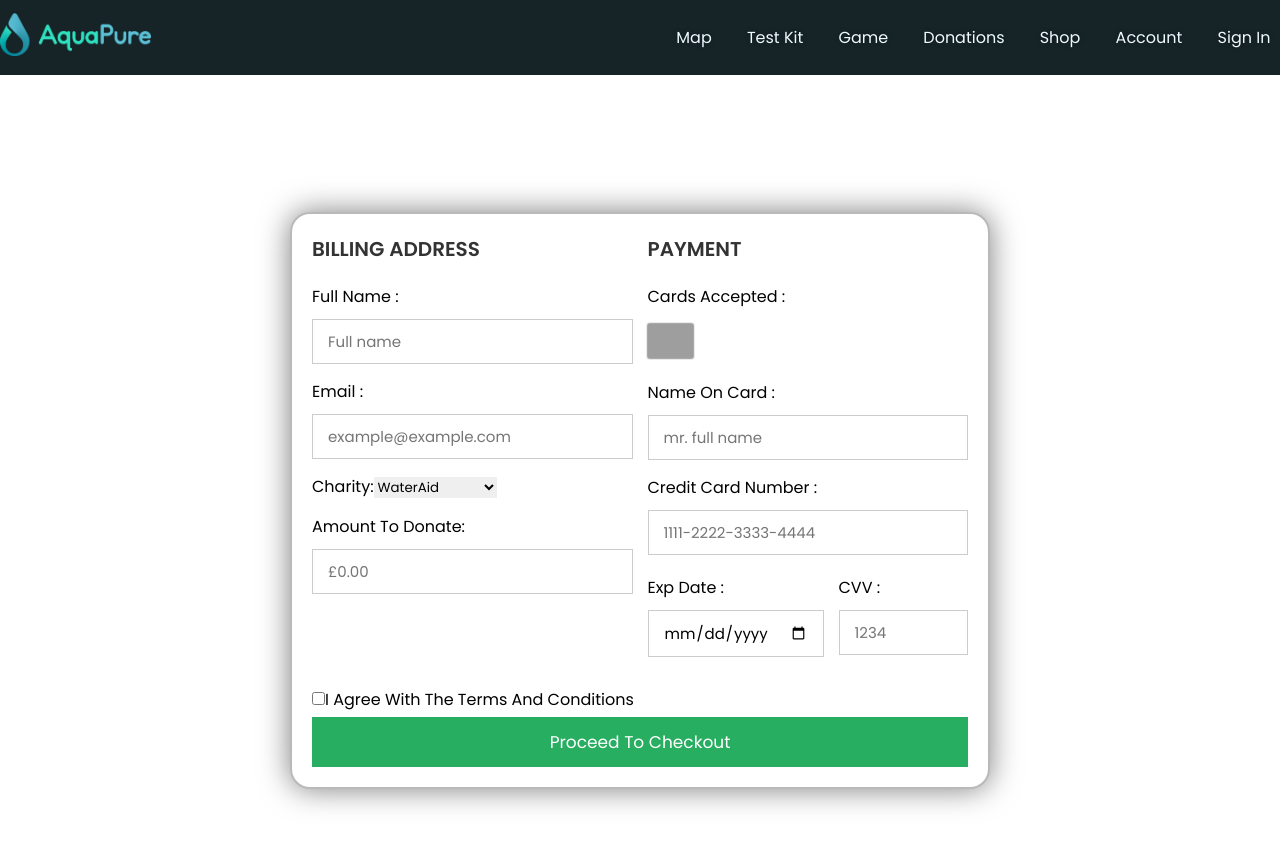
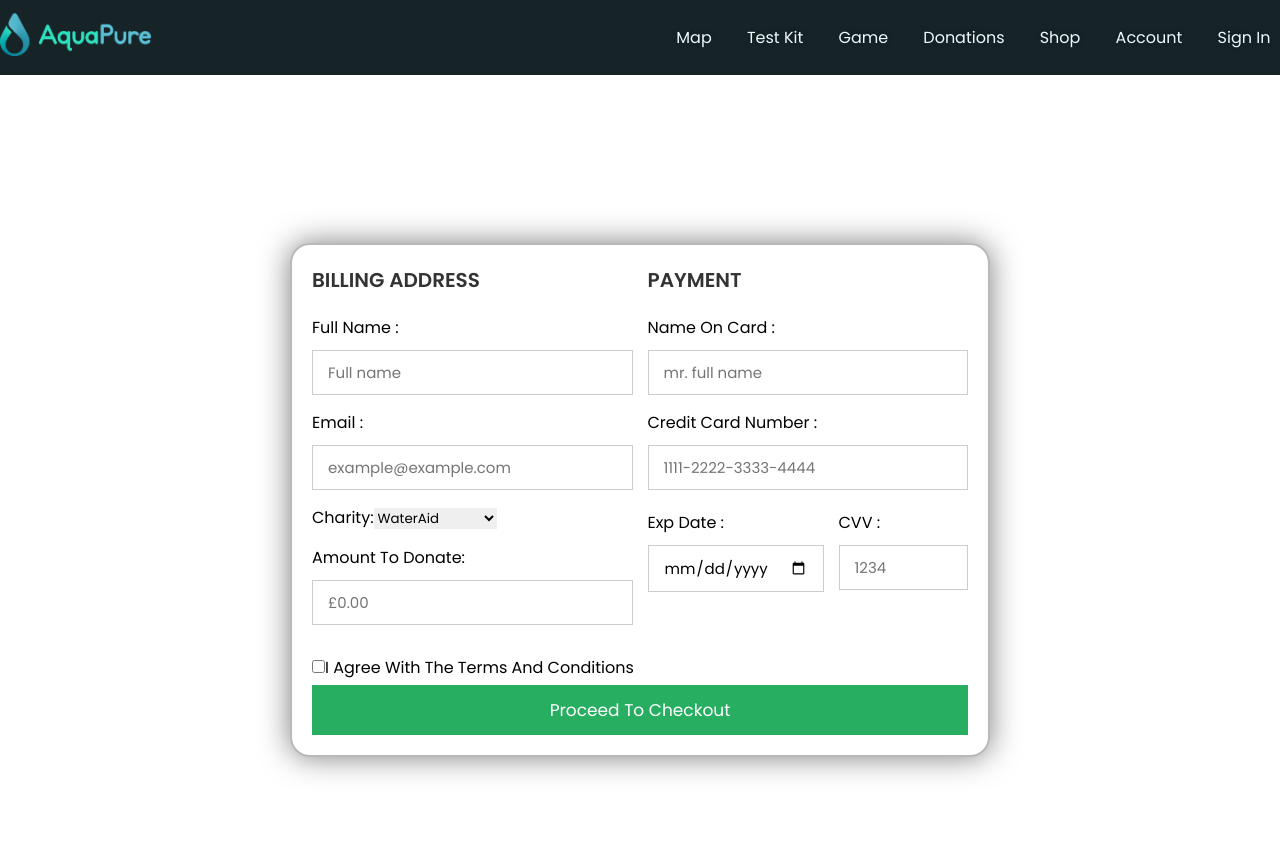
Before and after one commit to datMaul/AquaPure, a React (Create React App) app: page /donations/DonationForm in a window 1280 px wide. Shown: the top 846 px of the page. Built offline with nearby package versions, Linux system fonts and the light colour scheme; grey boxes are pictures that could not be loaded; what react-chatbot-kit would draw is missing.

Commit message:
Update DonationForm.js
Co-Authored-By: Kofi-Yellow-Group-8 <92590677+Kofi-Yellow-Group-8@users.noreply.github.com>

```diff
--- a/src/pages/donations/DonationForm.js
+++ b/src/pages/donations/DonationForm.js
@@ -59,10 +59,10 @@ export default function DonationForm() {
           </div>
           <div className="col">
             <h3 className="title">payment</h3>
-            <div className="inputBox">
+            {/* <div className="inputBox">
               <span>cards accepted :</span>
               <img src="images/card_img.png" alt="" />
-            </div>
+            </div> */}
             <div className="inputBox">
               <span>name on card :</span>
               <input type="text" placeholder="mr. full name" required onChange={(event) => setFormData({ ...formData, amount: event.target.value })} />
```
